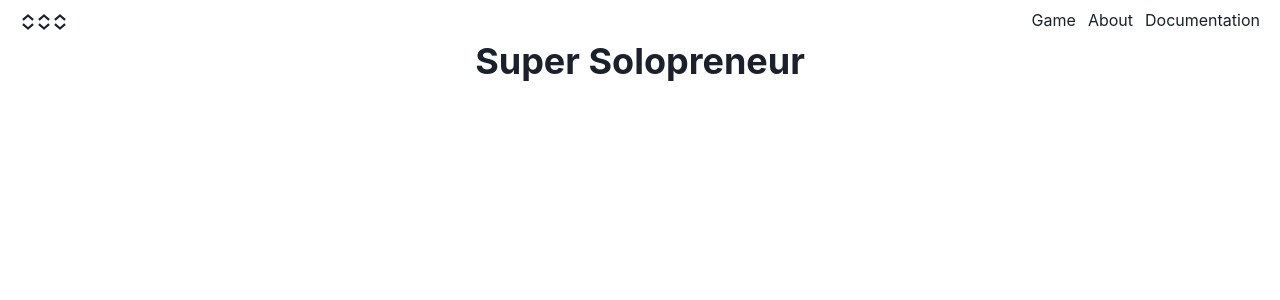
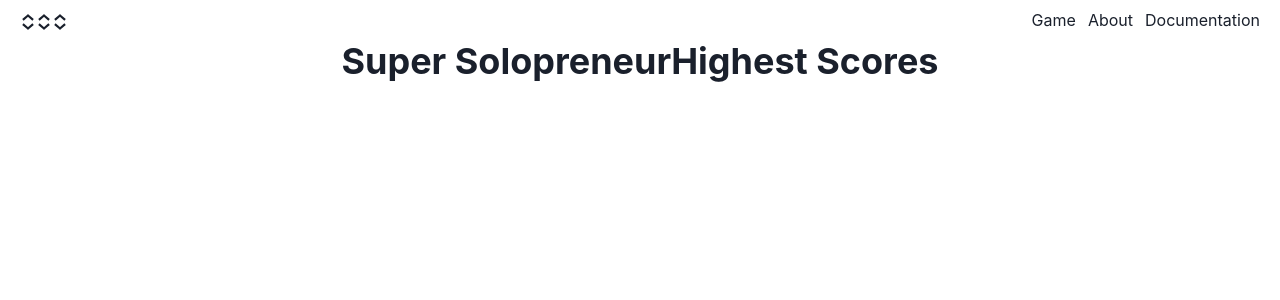
Before and after one commit to lgdelacruz92/sisyphus, a React (Create React App) app: page / in a window 1280 px wide. Shown: the top 300 px of the page. Built offline with nearby package versions, Linux system fonts and the light colour scheme.

Commit message:
highest scores section

```diff
--- a/src/GameDisplay/GameDisplay.tsx
+++ b/src/GameDisplay/GameDisplay.tsx
@@ -9,6 +9,10 @@ const GameDisplay: React.FC<GameDisplayProps> = () => {
       <Box as="section" aria-label="Game Window">
         <Heading as="h2">Super Solopreneur</Heading>
       </Box>
+
+      <Box as="section" aria-label="Highest Scores">
+        <Heading as="h2">Highest Scores</Heading>
+      </Box>
     </Center>
   );
 };
```
Also changed, not shown: 1 other file (tests, documents, lock files or other folders).
